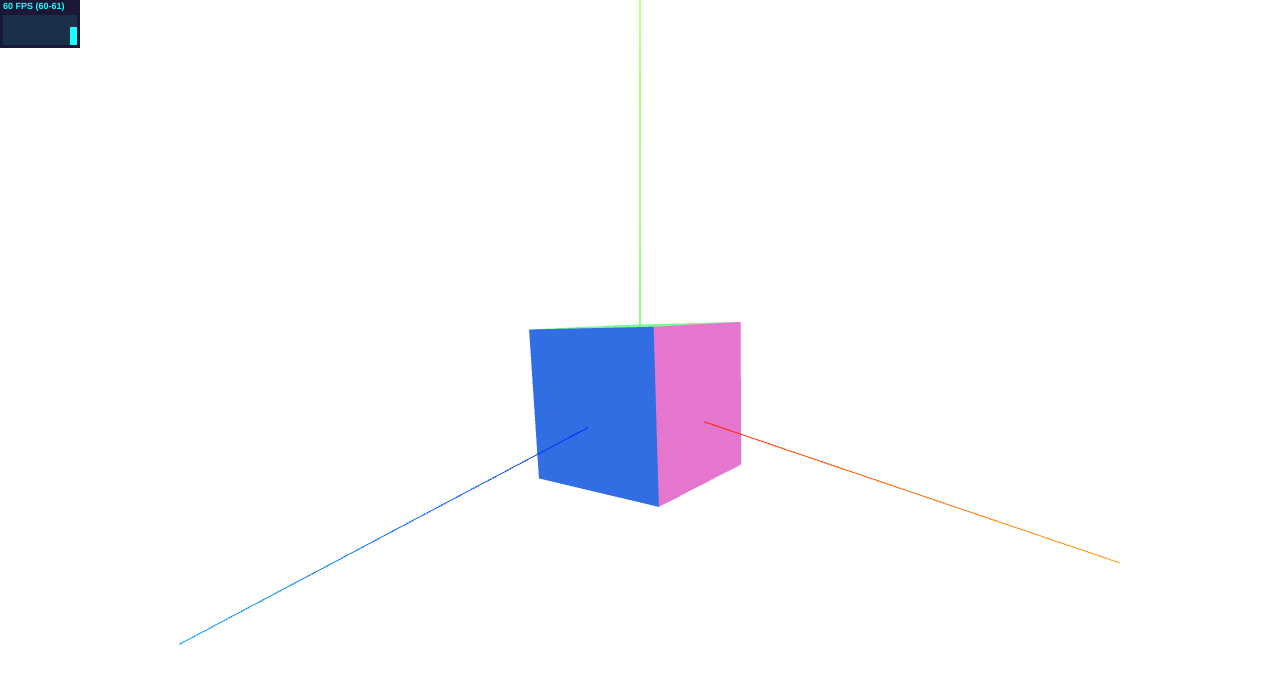
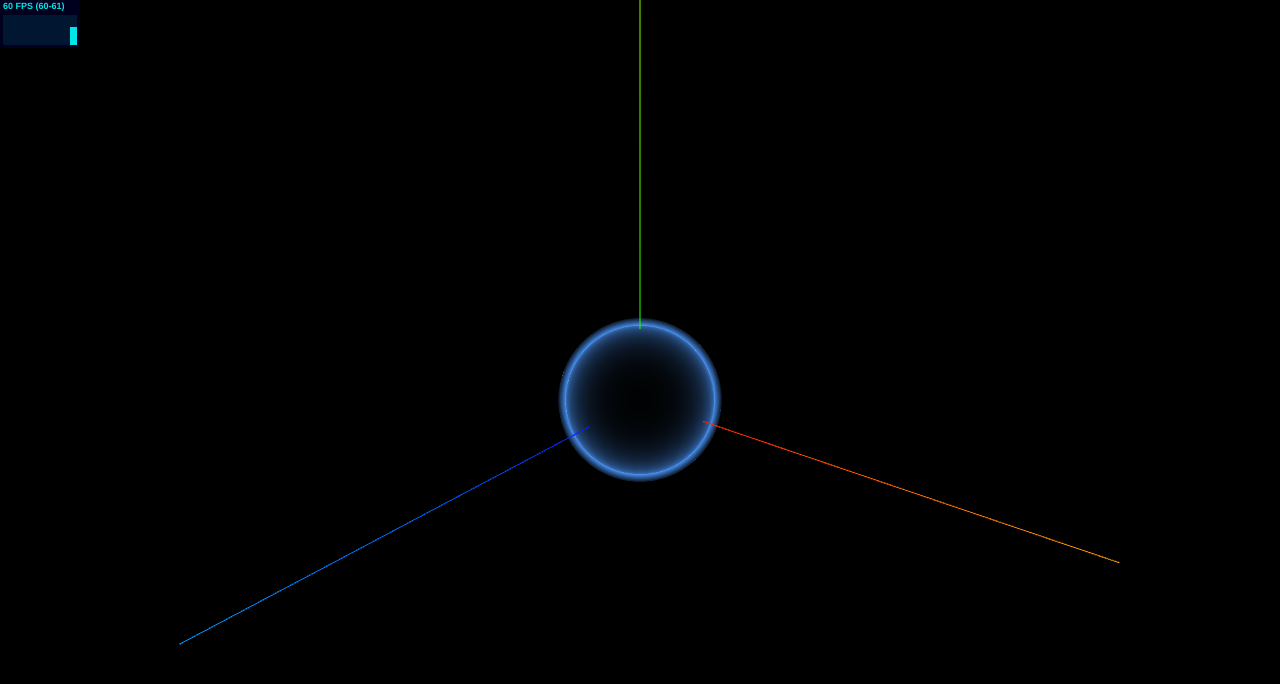
Before and after one commit to RobertoLovece/Three.js-Eclipse, a website built with webpack: page index.html in a window 1280 px wide. Built offline with nearby package versions, Linux system fonts and the light colour scheme.

Commit message:
Added sphere with atmosphere effect

```diff
--- a/index.js
+++ b/index.js
@@ -2,9 +2,10 @@ import * as THREE from 'three';
 import { OrbitControls } from 'three/examples/jsm/controls/OrbitControls.js';
 import Stats from 'three/examples/jsm/libs/stats.module.js';
 
-//
-
-import Shape from './src/utilities/shape.js';
+import eclipseVertex from './src/shader/eclipseVertex.glsl';
+import eclipseFragment from './src/shader/eclipseFragment.glsl';
+import atmosphereVertex from './src/shader/atmosphereVertex.glsl';
+import atmosphereFragment from './src/shader/atmosphereFragment.glsl';
 
 //
 
@@ -13,8 +14,8 @@ require("./src/css/index.css");
 
 //
 
-let scene, camera, renderer;
-let controls, container, shapes;
+let scene, camera, renderer, composer;
+let controls, container, eclipse, atmosphere;
 let stats;
 
 //
@@ -79,15 +80,28 @@ function initStats() {
 
 function initObjects() {
 
-    shapes = [];
+    var geometry = new THREE.SphereGeometry(1, 32, 32);
+    var material = new THREE.ShaderMaterial( {
+        color: 0x000000,
+        vertexShader: eclipseVertex,
+        fragmentShader: eclipseFragment,
+    } );
+    eclipse = new THREE.Mesh( geometry, material );
 
-    shapes.push(
-        new Shape(0, 0, 2)
-    );
+    scene.add( eclipse )
 
-    shapes.forEach(function (shape) {
-        scene.add(shape);
-    });
+    geometry = new THREE.SphereGeometry(1, 32, 32);
+    material = new THREE.ShaderMaterial( {
+        vertexShader: atmosphereVertex,
+        fragmentShader: atmosphereFragment,
+        blending: THREE.AdditiveBlending,
+        side: THREE.BackSide
+    } );
+
+    atmosphere = new THREE.Mesh( geometry, material );
+    atmosphere.scale.set(1.1, 1.1, 1.1);
+
+    scene.add(atmosphere);
 }
 
 //
@@ -106,10 +120,6 @@ function initControls() {
 
 function animate() {
     requestAnimationFrame(animate);
-
-    shapes.forEach(function (shape) {
-        shape.update();
-    });
 
     controls.update();
     stats.update();
@@ -142,5 +152,5 @@ function onWindowResize() {
 //
 
 function onClick(e) {
-    console.log(geometry.attributes.normal);
+
 }
--- a/src/css/index.css
+++ b/src/css/index.css
@@ -1,6 +1,6 @@
 
 body {
-    background-color: white;
+    background-color: black;
     margin: 0px;
     padding: 0px;
     height: 100vh;
--- /dev/null
+++ b/src/shader/atmosphereFragment.glsl
@@ -0,0 +1,9 @@
+varying vec3 vertexNormal;
+
+void main() {
+
+    float intensity = pow( 0.7 - dot( vertexNormal, vec3(0, 0, 1.0)), 2.0 );
+
+    gl_FragColor = vec4( 0.3, 0.6, 1.0, 1.0 ) * intensity;
+
+}
--- a/src/shader/vertexShader.glsl
+++ b/src/shader/atmosphereVertex.glsl
@@ -1,9 +1,8 @@
-varying vec3 vUv;
+varying vec3 vertexNormal;
 
 void main() {
 
-    vUv = position;
-
+    vertexNormal = normalize(normalMatrix * normal);
     vec4 modelViewPosition = modelViewMatrix * vec4( position, 1.0 );
 
     gl_Position = ( projectionMatrix * modelViewPosition );
--- /dev/null
+++ b/src/shader/eclipseFragment.glsl
@@ -0,0 +1,12 @@
+uniform vec3 color;
+
+varying vec3 vertexNormal;
+
+void main() {
+
+    float intensity = 1.05 - dot( vertexNormal, vec3(0.0, 0.0, 1.0) );
+    vec3 atmosphere = vec3(0.3, 0.6, 1.0) * pow(intensity, 1.5);
+
+    gl_FragColor = vec4( atmosphere + color, 1.0 );
+
+}
--- /dev/null
+++ b/src/shader/eclipseVertex.glsl
@@ -0,0 +1,9 @@
+varying vec3 vertexNormal;
+
+void main() {
+
+    vertexNormal = normalize(normalMatrix * normal);
+    vec4 modelViewPosition = modelViewMatrix * vec4( position, 1.0 );
+
+    gl_Position = ( projectionMatrix * modelViewPosition );
+}
--- a/src/utilities/shape.js
+++ /dev/null
@@ -1,26 +0,0 @@
-import * as THREE from 'three';
-
-export default class Shape extends THREE.Mesh {
-    // takes an x and y position and size
-    constructor(x, y, size) {
-        super();
-
-        // created the mesh before you assign a position
-        this.geometry = new THREE.BoxGeometry(size, size, size);
-        this.material = new THREE.MeshNormalMaterial({
-            color: 0x0000ff,
-            normalMapType: THREE.ObjectSpaceNormalMap
-        });
-
-        // assign the position now mesh is created
-        this.position.x = x;
-        this.position.y = y;
-
-    }
-
-    // contains animation logic
-    update() {
-        this.rotation.x += 0.01;
-        this.rotation.y += 0.01;
-    }
-}
```
Also changed, not shown: src/shader/fragmentShader.glsl (deleted, +0 -14 lines).
